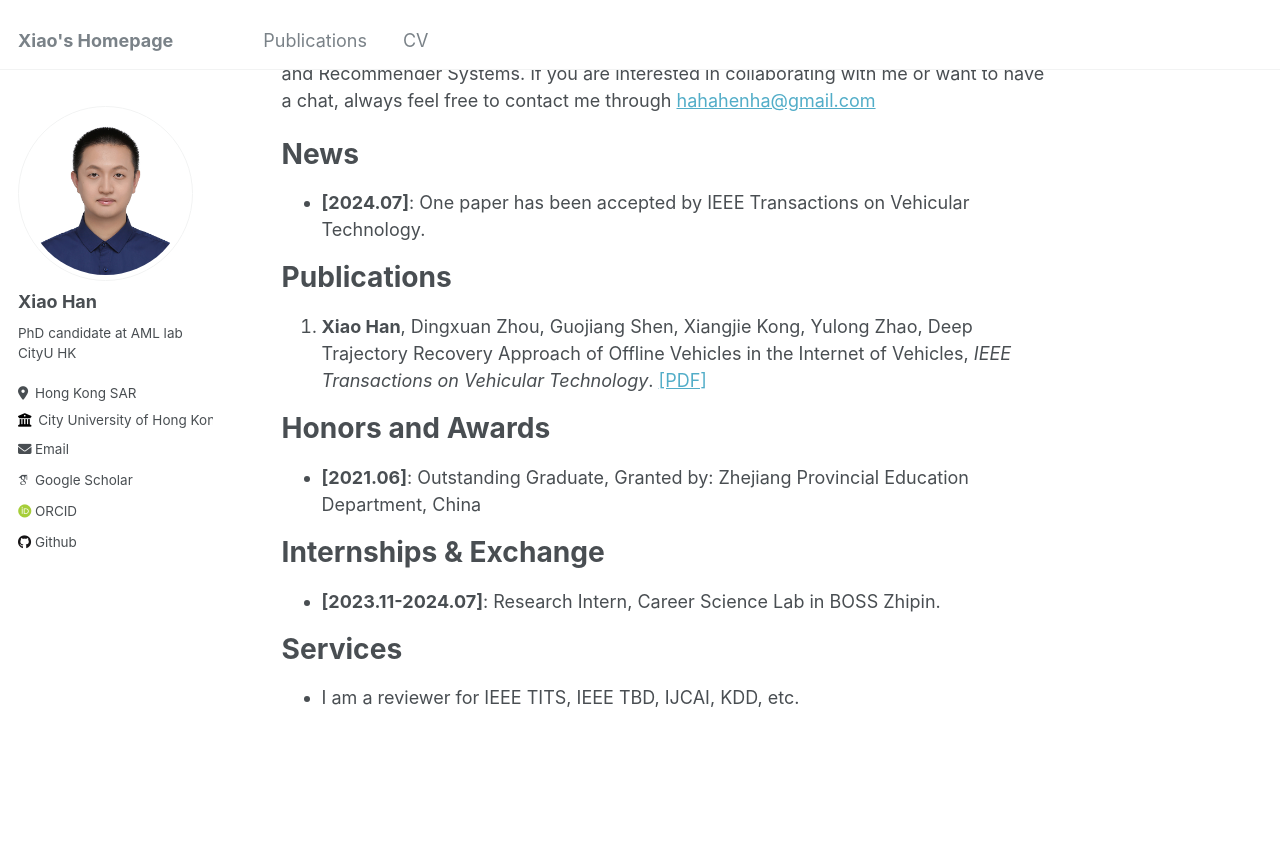
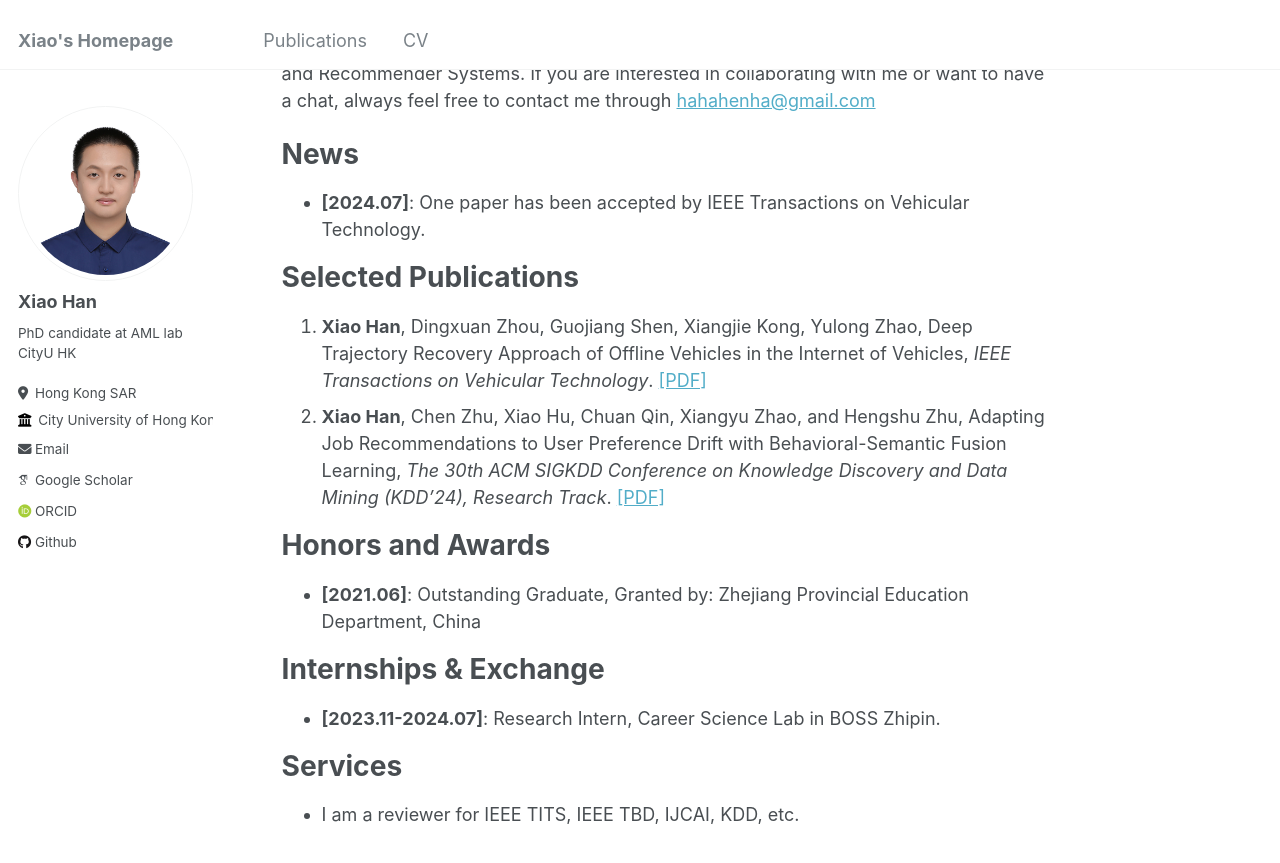
Before and after one commit to hahahenha/hahahenha.github.io, a Jekyll site: the page built from _pages/about.md, in a window 1280 px wide and 900 px high, scrolled down 395 px. Shown: the top 863 px of the window. Built offline with Jekyll 4.4.1, drawn with Linux system fonts in a browser that asks for light colours; some web fonts are replaced.

Commit message:
Update about.md

```diff
--- a/_pages/about.md
+++ b/_pages/about.md
@@ -43,13 +43,18 @@ If you are interested in collaborating with me or want to have a chat, always fe
   </ul>
 </div>
 
-# Publications
+# Selected Publications
 
 <ol>
   <li>
     <Strong>Xiao Han</Strong>, Dingxuan Zhou, Guojiang Shen, Xiangjie Kong, Yulong Zhao, Deep Trajectory Recovery Approach of Offline Vehicles in the Internet of Vehicles,
     <em>IEEE Transactions on Vehicular Technology</em>.
     <a target="_blank" rel="noopener" href="https://ieeexplore.ieee.org/document/10586793">[PDF]</a>
+  </li>
+  <li>
+    <Strong>Xiao Han</Strong>, Chen Zhu, Xiao Hu, Chuan Qin, Xiangyu Zhao, and Hengshu Zhu, Adapting Job Recommendations to User Preference Drift with Behavioral-Semantic Fusion Learning,
+    <em>The 30th ACM SIGKDD Conference on Knowledge Discovery and Data Mining (KDD’24), Research Track</em>.
+    <a target="_blank" rel="noopener" href="https://arxiv.org/pdf/2407.00082">[PDF]</a>
   </li>
 </ol>
 
```
